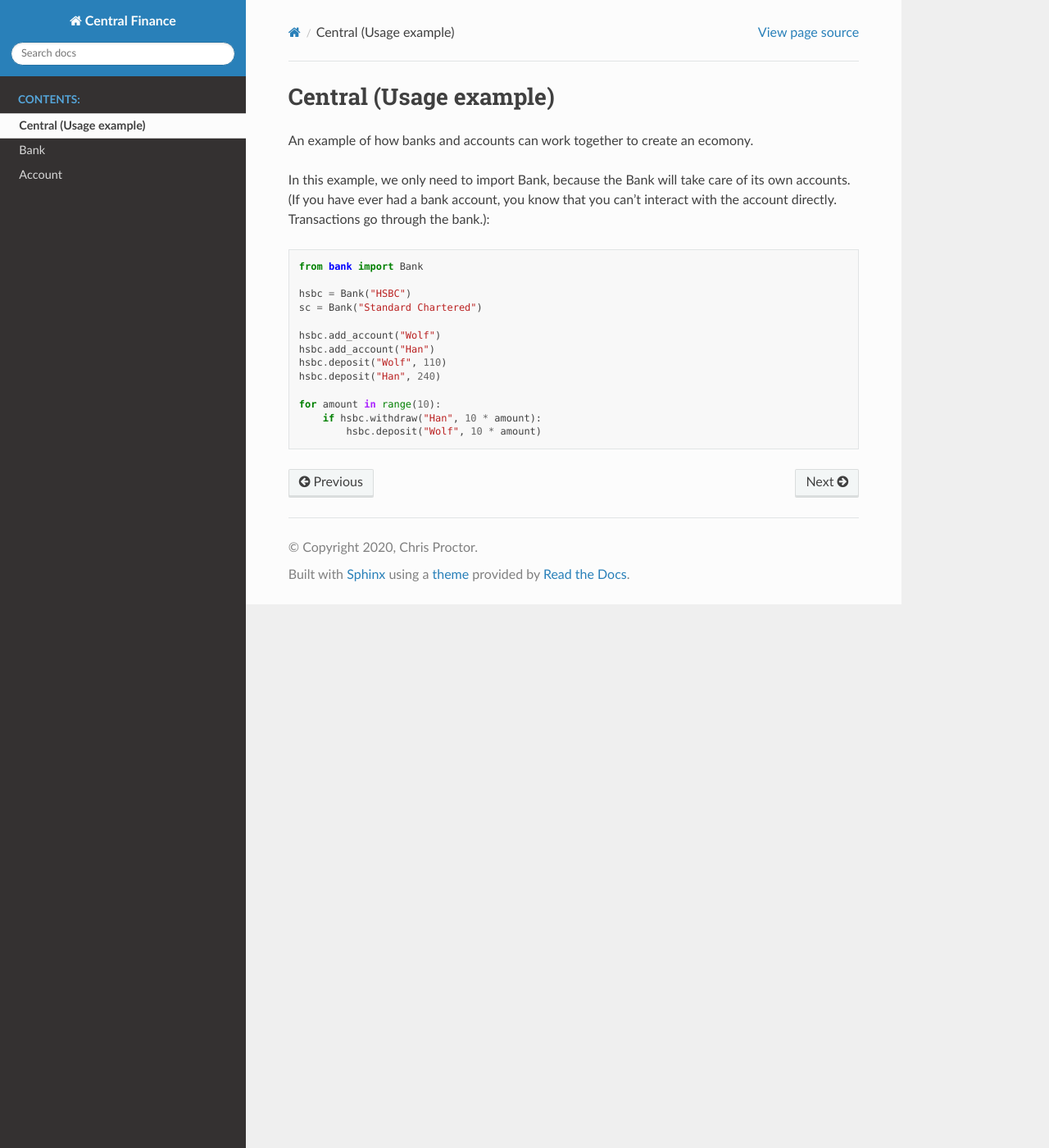
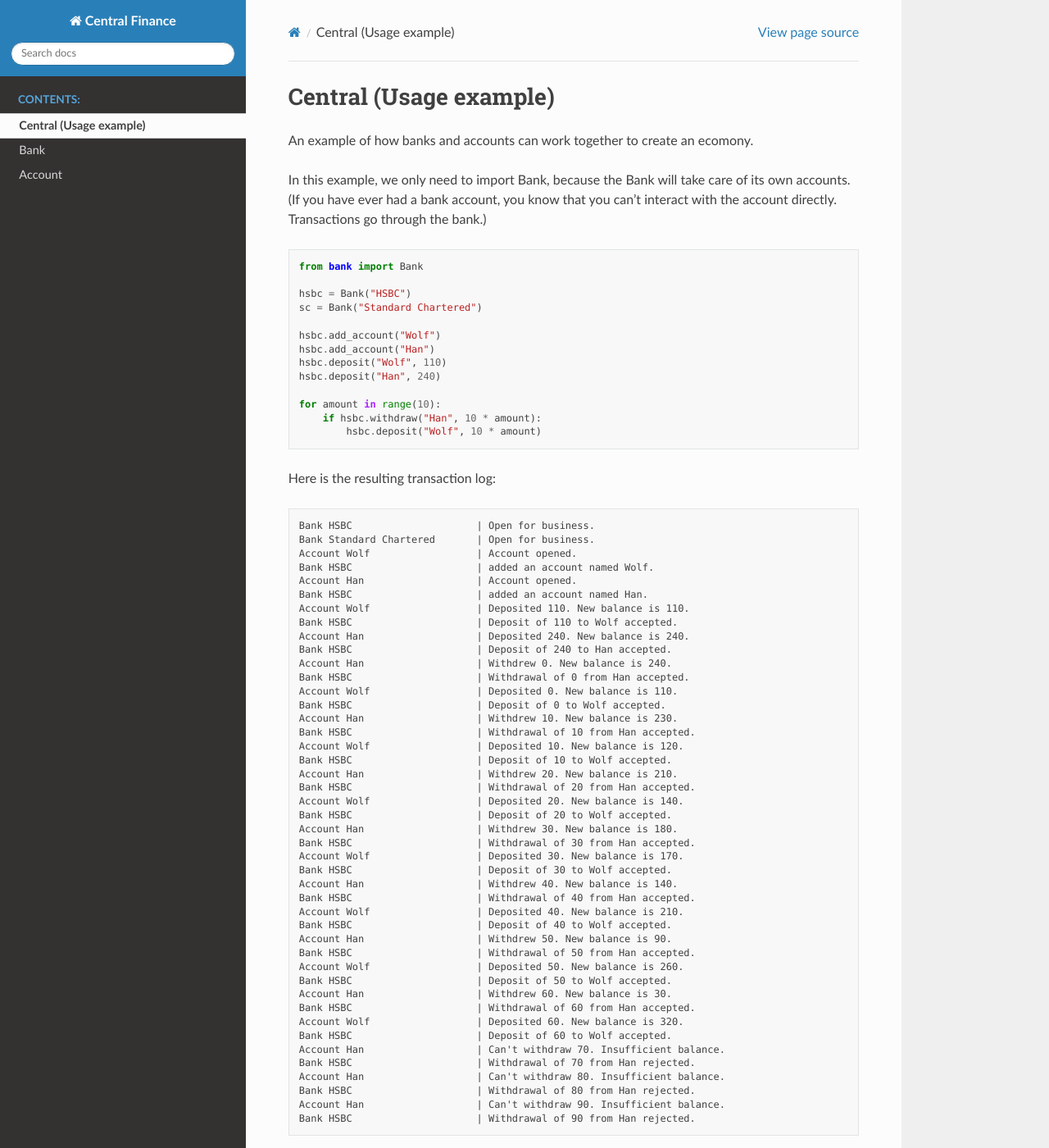
Before and after one commit to the-isf-academy/lab-bank, a Sphinx documentation site: the page built from docs/central.rst, in a window 1280 px wide and 1400 px high. Shown: the whole window at 82% size. Built offline with Sphinx 7.4.7 and the Read the Docs theme 2.0.0, drawn with Linux system fonts in a browser that asks for light colours.

Commit message:
Fixed bad highlighting

```diff
--- a/docs/central.rst
+++ b/docs/central.rst
@@ -5,7 +5,8 @@ An example of how banks and accounts can work together to create an ecomony.
 
 In this example, we only need to import Bank, because the Bank will take care of
 its own accounts. (If you have ever had a bank account, you know that you can't
-interact with the account directly. Transactions go through the bank.)::
+interact with the account directly. Transactions go through the bank.)
+::
 
     from bank import Bank
 
@@ -20,3 +21,52 @@ interact with the account directly. Transactions go through the bank.)::
     for amount in range(10):
         if hsbc.withdraw("Han", 10 * amount):
             hsbc.deposit("Wolf", 10 * amount)
+
+Here is the resulting transaction log:
+
+.. code-block:: none
+
+    Bank HSBC                     | Open for business.
+    Bank Standard Chartered       | Open for business.
+    Account Wolf                  | Account opened.
+    Bank HSBC                     | added an account named Wolf.
+    Account Han                   | Account opened.
+    Bank HSBC                     | added an account named Han.
+    Account Wolf                  | Deposited 110. New balance is 110.
+    Bank HSBC                     | Deposit of 110 to Wolf accepted.
+    Account Han                   | Deposited 240. New balance is 240.
+    Bank HSBC                     | Deposit of 240 to Han accepted.
+    Account Han                   | Withdrew 0. New balance is 240.
+    Bank HSBC                     | Withdrawal of 0 from Han accepted.
+    Account Wolf                  | Deposited 0. New balance is 110.
+    Bank HSBC                     | Deposit of 0 to Wolf accepted.
+    Account Han                   | Withdrew 10. New balance is 230.
+    Bank HSBC                     | Withdrawal of 10 from Han accepted.
+    Account Wolf                  | Deposited 10. New balance is 120.
+    Bank HSBC                     | Deposit of 10 to Wolf accepted.
+    Account Han                   | Withdrew 20. New balance is 210.
+    Bank HSBC                     | Withdrawal of 20 from Han accepted.
+    Account Wolf                  | Deposited 20. New balance is 140.
+    Bank HSBC                     | Deposit of 20 to Wolf accepted.
+    Account Han                   | Withdrew 30. New balance is 180.
+    Bank HSBC                     | Withdrawal of 30 from Han accepted.
+    Account Wolf                  | Deposited 30. New balance is 170.
+    Bank HSBC                     | Deposit of 30 to Wolf accepted.
+    Account Han                   | Withdrew 40. New balance is 140.
+    Bank HSBC                     | Withdrawal of 40 from Han accepted.
+    Account Wolf                  | Deposited 40. New balance is 210.
+    Bank HSBC                     | Deposit of 40 to Wolf accepted.
+    Account Han                   | Withdrew 50. New balance is 90.
+    Bank HSBC                     | Withdrawal of 50 from Han accepted.
+    Account Wolf                  | Deposited 50. New balance is 260.
+    Bank HSBC                     | Deposit of 50 to Wolf accepted.
+    Account Han                   | Withdrew 60. New balance is 30.
+    Bank HSBC                     | Withdrawal of 60 from Han accepted.
+    Account Wolf                  | Deposited 60. New balance is 320.
+    Bank HSBC                     | Deposit of 60 to Wolf accepted.
+    Account Han                   | Can't withdraw 70. Insufficient balance.
+    Bank HSBC                     | Withdrawal of 70 from Han rejected.
+    Account Han                   | Can't withdraw 80. Insufficient balance.
+    Bank HSBC                     | Withdrawal of 80 from Han rejected.
+    Account Han                   | Can't withdraw 90. Insufficient balance.
+    Bank HSBC                     | Withdrawal of 90 from Han rejected.
```
